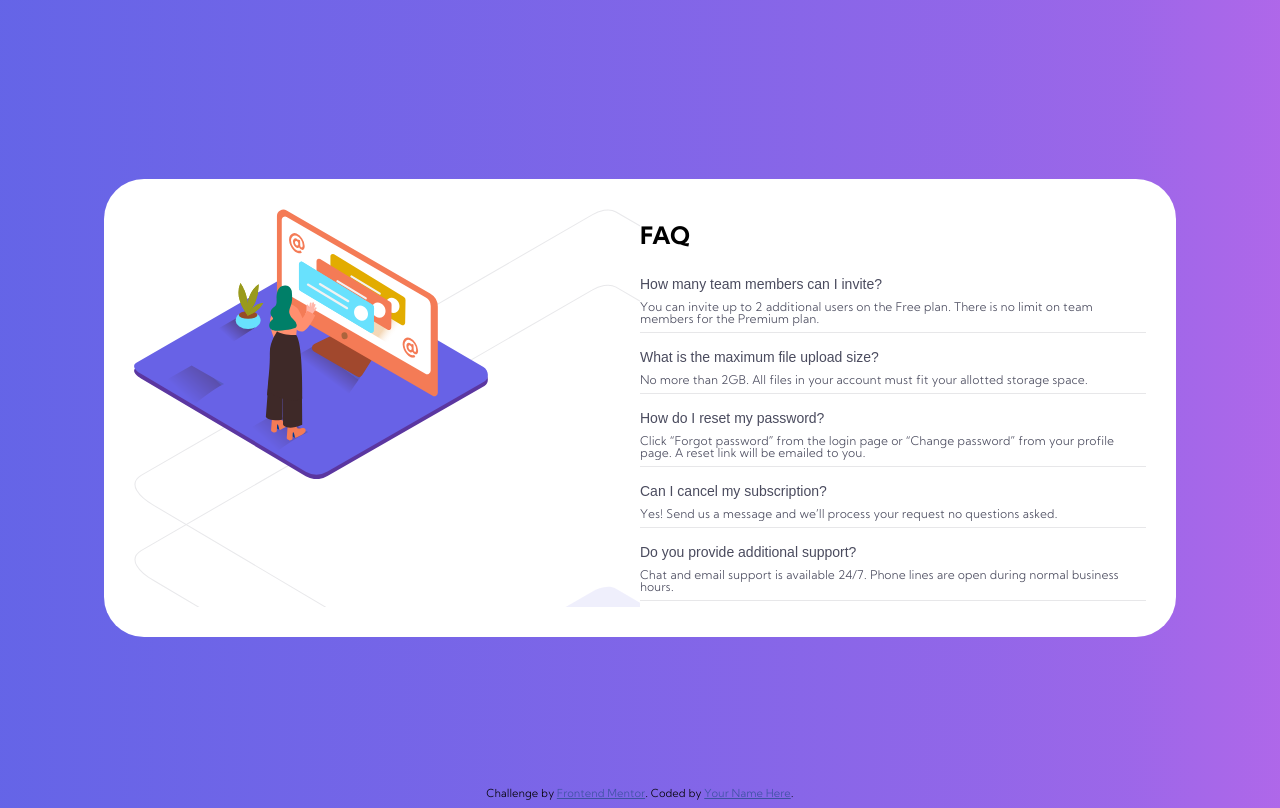
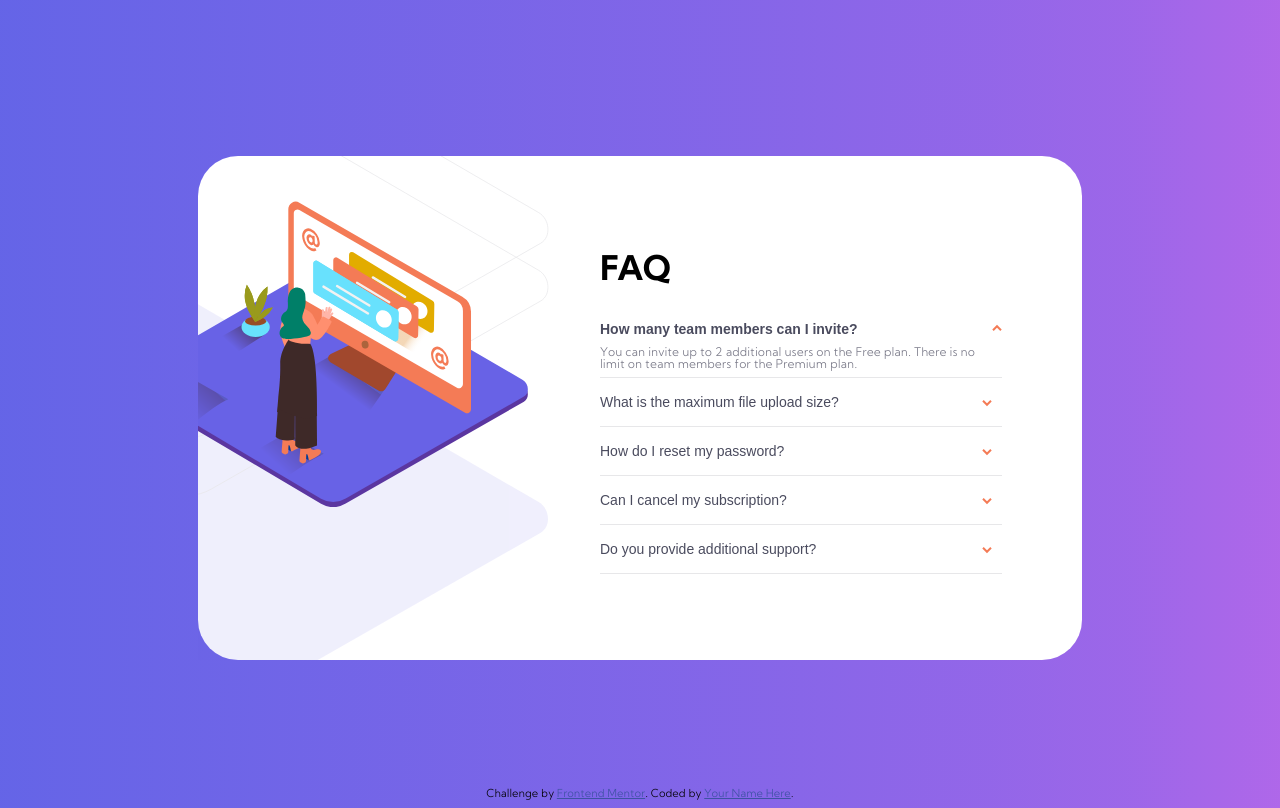
Before and after one commit to lucianacrx/faq-accordion-card, a plain HTML site: page index.html in a window 1280 px wide. Both pictures are taken after a click on the button "How many team members can I invite?". Drawn offline with Linux system fonts and the light colour scheme.

Commit message:
added styles and functionality to accordion

```diff
--- a/assets/css/index.css
+++ b/assets/css/index.css
@@ -41,8 +41,7 @@ body {
 .main-container {
     background-color: #FFFFFF;
     border-radius: 40px;
-    max-width: 80%;
-    padding: 30px;
+    width: 70%;
     display: flex;
     flex-direction: row;
     flex-wrap: wrap;
@@ -53,16 +52,32 @@ body {
     display: flex;
     flex-direction: column;
     flex-basis: 100%;
-    flex: 1;
+    flex: 1 1 0;
 }
 
 .illustration-column {
     background-image: url('../images/bg-pattern-desktop.svg');
+    background-repeat: no-repeat;
+    background-size: 185%;
+    background-position: 115% 70%;
+    overflow: hidden;
 }
 
 .illustration-column img {
     height: auto;
-    width: 70%;
+    width: 100%;
+    right: 72px;
+    position: relative;
+    bottom: -45px;
+}
+
+.content-column {
+    padding: 0px 80px 80px 0;
+}
+
+.content-column h1 {
+    padding-top: 75px;
+    font-size: 34px;
 }
 
 .accordion {
@@ -77,9 +92,29 @@ body {
     color: hsl(237, 12%, 33%);
 }
 
+.accordion:after {
+    content: url('../images/icon-arrow-down.svg');
+    float: right;
+    padding-right: 10px;
+}
+
+.active:after {
+    -webkit-transform: rotate(180deg);
+    transform: rotate(180deg);
+}
+
+.active {
+    font-weight: bold;
+}
+
+.accordion:hover {
+    color: hsl(14, 88%, 65%);
+}
+
 .panel {
     overflow: hidden;
-    color: hsl(237, 12%, 33%);
+    color: hsl(240, 6%, 50%);
+    display: none;
 }
 
 hr {
--- a/assets/js/index.js
+++ b/assets/js/index.js
@@ -0,0 +1,16 @@
+document.addEventListener('DOMContentLoaded', function() {
+    var accordions = document.getElementsByClassName("accordion");
+
+    for (let i = 0; i < accordions.length; i++) {
+        accordions[i].addEventListener("click", function() {
+            this.classList.toggle("active");
+            var panel = this.nextElementSibling;
+
+            if (panel.style.display === "block") {
+                panel.style.display = "none";
+            } else {
+                panel.style.display = "block";
+            }
+        });
+    }
+});
--- a/index.html
+++ b/index.html
@@ -6,6 +6,7 @@
 
   <link rel="stylesheet" href="./assets/css/index.css">
   <link rel="icon" type="image/png" sizes="32x32" href="./images/favicon-32x32.png">
+  <script type="text/javascript" src="./assets/js/index.js"></script>
 
   <title>Frontend Mentor | FAQ Accordion Card</title>
 
@@ -20,7 +21,7 @@
     <div class="column illustration-column">
       <img src="./assets/images/illustration-woman-online-desktop.svg" alt="Illustration woman online">
     </div>
-    <div class="column">
+    <div class="column content-column">
       <h1>FAQ</h1>
 
       <button class="accordion">How many team members can I invite?</button>
```
